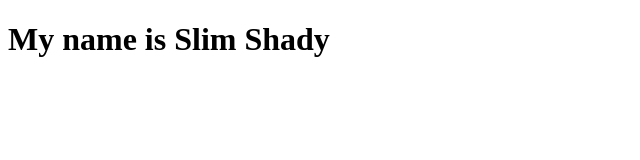
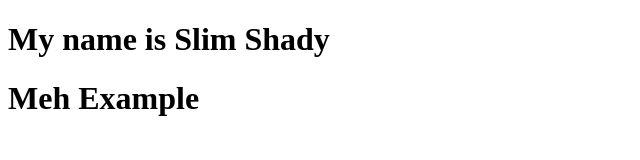
Before and after one commit to FROGRANGER/frogranger.github.io, a plain HTML site: page index.html in a window 1280 px wide. Shown: the whole page, without its empty margins (0-640 px from the left). Drawn offline with Linux system fonts and the light colour scheme.

Commit message:
This be another commit
Look what i do

```diff
--- a/index.html
+++ b/index.html
@@ -5,5 +5,6 @@
     </head>
    <body>
    <h1>My name is Slim Shady</h1>
+     <h1>Meh Example</h1>
   </body>
  </html>
```
